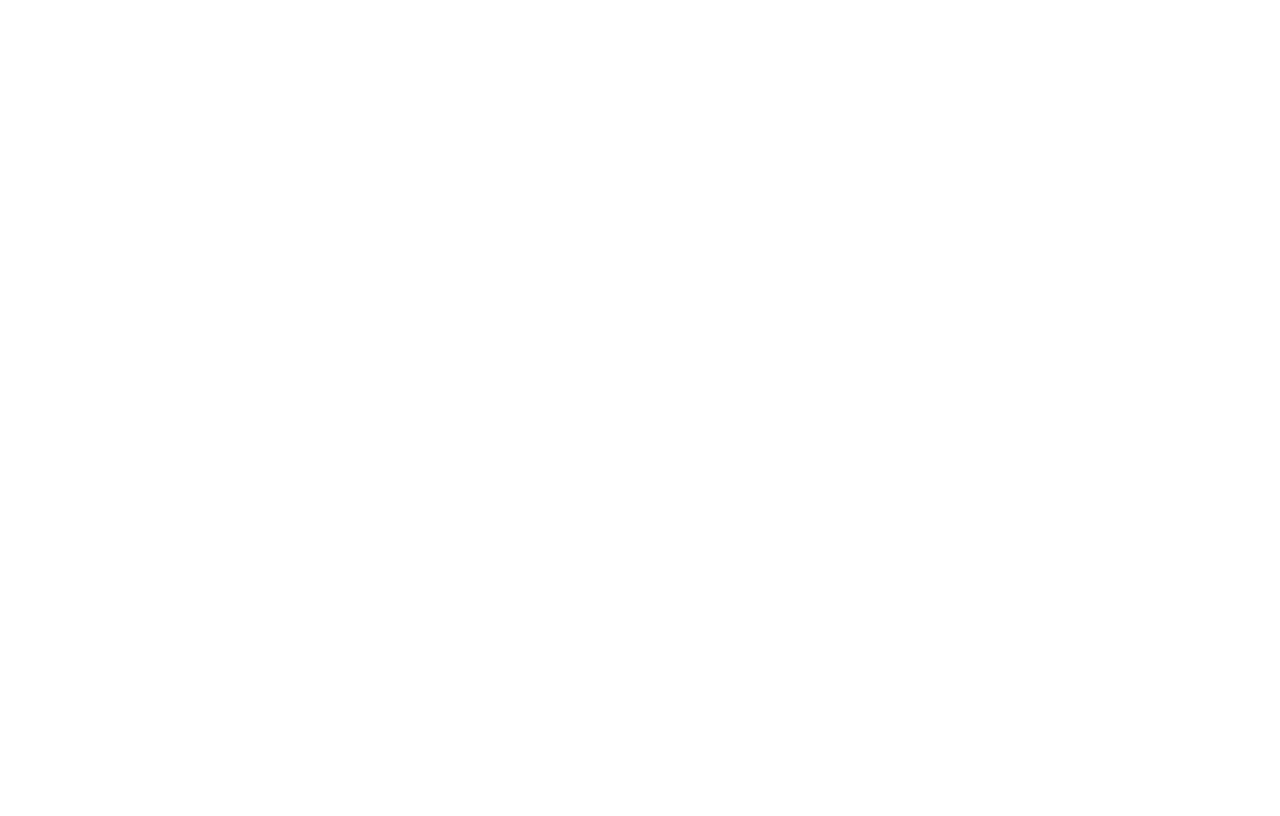
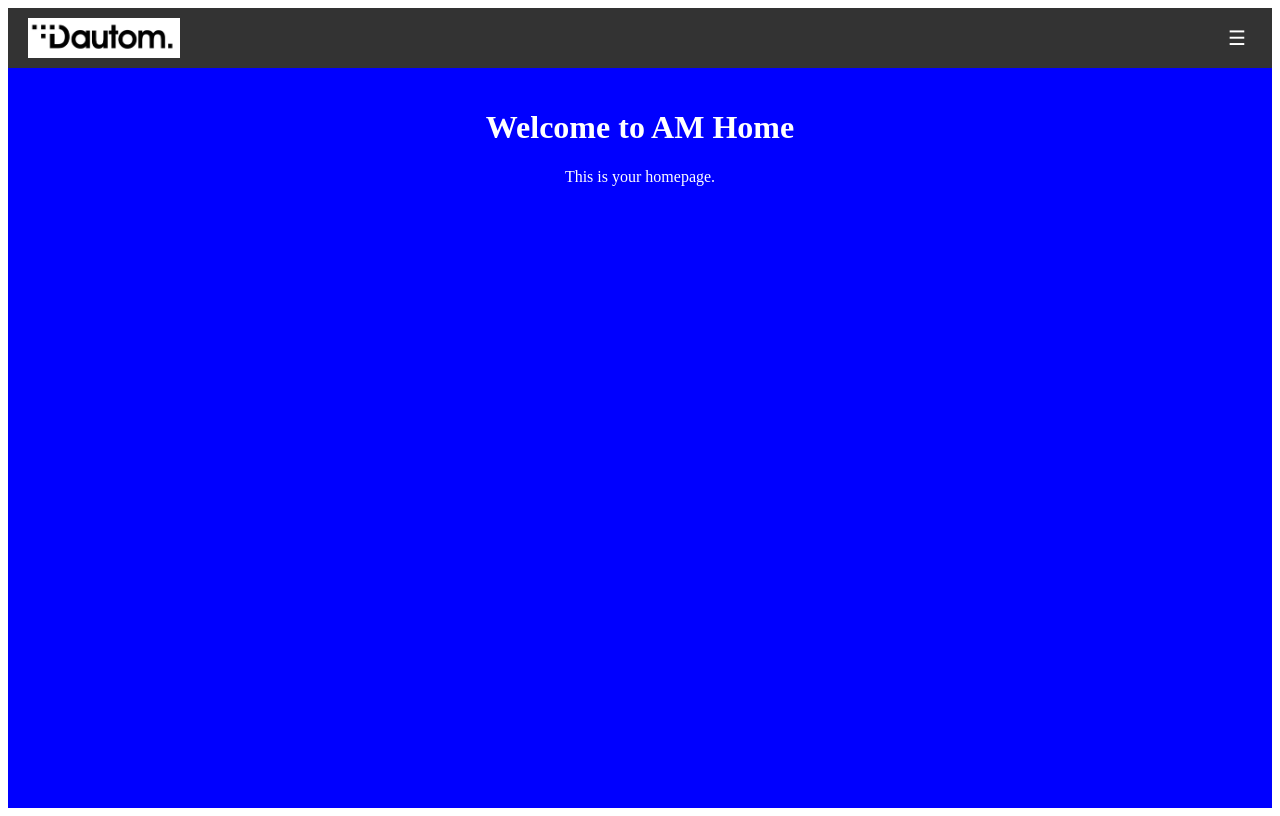
Before and after one commit to VishalShekha/ATS, a React (Create React App) app in the folder Frontend/ats/: page /amhome in a window 1280 px wide. Before the commit this address had no page. Built offline with nearby package versions, Linux system fonts and the light colour scheme.

Commit message:
added header and am homepage

```diff
--- a/Frontend/ats/package.json
+++ b/Frontend/ats/package.json
@@ -36,5 +36,8 @@
       "last 1 firefox version",
       "last 1 safari version"
     ]
+  },
+  "devDependencies": {
+    "@pmmmwh/react-refresh-webpack-plugin": "^0.5.15"
   }
 }
--- a/Frontend/ats/src/App.js
+++ b/Frontend/ats/src/App.js
@@ -2,7 +2,8 @@
 import { BrowserRouter as Router, Route, Routes } from "react-router-dom";
 import WebsiteLandingPage from "./Pages/WebsiteLandingPage.js";
 import HomePage from "./Pages/HomePage.js";
-import am_login from "./Pages/am_login.js";
+import AmLogin from "./Pages/am_login.js";
+import AmHome from "./Pages/am_home.js";
 
 function App() {
   return (
@@ -14,7 +15,8 @@
         if you go to the 'localhost:3000/' you can see the homepage */}
         <Route path="/" element={<HomePage />} />
         <Route path="/landing" element={<WebsiteLandingPage />} />
-        <Route path="/amlogin" element={<am_login />} />
+        <Route path="/amlogin" element={<AmLogin />} />
+        <Route path="/amhome" element={<AmHome />} />
 
       </Routes>
     </Router>
--- /dev/null
+++ b/Frontend/ats/src/Components/Header.js
@@ -0,0 +1,90 @@
+import React, { useState } from 'react';
+
+const Header = () => {
+    const [menuOpen, setMenuOpen] = useState(false);
+
+
+    const toggleMenu = () => {
+        setMenuOpen(!menuOpen);
+    };
+
+    return (
+        <header style={styles.header}>
+            {/* Logo */}
+            <div style={styles.logo}>
+                <img
+                    src="/logo.png"
+                    alt="Logo"
+                    style={styles.logoImage}
+                />
+            </div>
+
+            {/* Menu */}
+            <div style={styles.menuContainer}>
+                <button onClick={toggleMenu} style={styles.menuButton}>
+                    ☰
+                </button>
+
+                {/* Dropdown Menu */}
+                {menuOpen && (
+                    <div style={styles.dropdownMenu}>
+                        <button style={styles.menuItem}>View Profile</button>
+                        <button style={styles.menuItem}>Logout</button>
+                    </div>
+                )}
+            </div>
+        </header>
+    );
+};
+
+const styles = {
+    header: {
+        display: 'flex',
+        justifyContent: 'space-between',
+        alignItems: 'center',
+        padding: '10px 20px',
+        background: '#333',
+        color: '#fff',
+    },
+    logo: {
+        display: 'flex',
+        alignItems: 'center',
+    },
+    logoImage: {
+        height: '40px',
+        width: 'auto',
+    },
+    menuContainer: {
+        position: 'relative',
+    },
+    menuButton: {
+        fontSize: '20px',
+        background: 'none',
+        color: '#fff',
+        border: 'none',
+        cursor: 'pointer',
+    },
+    dropdownMenu: {
+        position: 'absolute',
+        top: '40px',
+        right: '0',
+        background: '#fff',
+        color: '#333',
+        border: '1px solid #ddd',
+        borderRadius: '5px',
+        boxShadow: '0 4px 8px rgba(0, 0, 0, 0.2)',
+        zIndex: 100,
+    },
+    menuItem: {
+        display: 'block',
+        width: '150px',
+        padding: '10px',
+        textAlign: 'left',
+        background: 'none',
+        border: 'none',
+        borderBottom: '1px solid #ddd',
+        cursor: 'pointer',
+    },
+};
+
+export default Header;
--- /dev/null
+++ b/Frontend/ats/src/Pages/am_home.js
@@ -0,0 +1,30 @@
+import React from 'react';
+import Header from '../Components/Header';
+
+const AmHome = () => {
+    return (
+        <div style={styles.pageContainer}>
+            <Header />
+            <main style={styles.content}>
+                <h1>Welcome to AM Home</h1>
+                <p>This is your homepage.</p>
+            </main>
+        </div>
+    );
+};
+
+const styles = {
+    pageContainer: {
+        backgroundColor: 'blue',
+        height: '100vh',
+        margin: '0',
+        padding: '0',
+        color: '#fff',
+    },
+    content: {
+        padding: '20px',
+        textAlign: 'center',
+    },
+};
+
+export default AmHome;
```
Also changed, not shown: 1 other file (tests, documents, lock files or other folders).
